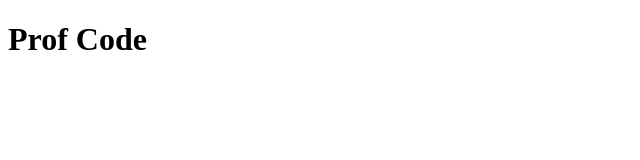
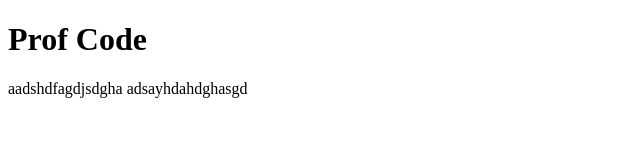
Before and after one commit to ThonyUG/Profcodee, a plain HTML site: page index.html in a window 1280 px wide. Shown: the whole page, without its empty margins (0-640 px from the left). Drawn offline with Linux system fonts and the light colour scheme.

Commit message:
adicionei algo

```diff
--- a/index.html
+++ b/index.html
@@ -8,6 +8,9 @@
 <body>
 
     <h1>Prof Code</h1>
+    aadshdfagdjsdgha
+    adsayhdahdghasgd
+
 
 </body>
 </html>
```
